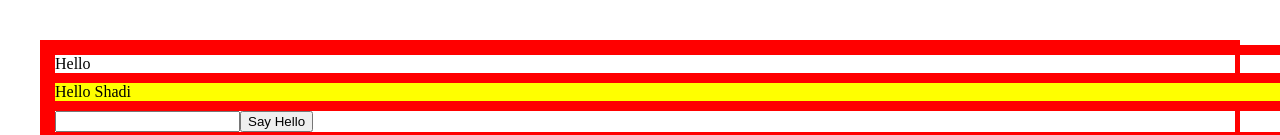
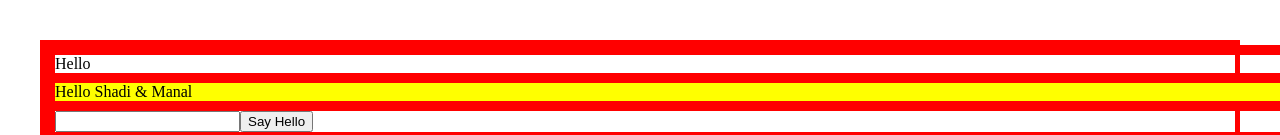
Before and after one commit to shadi-nakhal/weather-api, a React (Create React App) app: page / in a window 1280 px wide. Shown: the top 135 px of the page. Built offline with nearby package versions, Linux system fonts and the light colour scheme.

Commit message:
Added my name to the app!

```diff
--- a/src/App.js
+++ b/src/App.js
@@ -10,7 +10,7 @@ class App extends Component {
   constructor(props) {
     super(props);
     this.state = {
-      name: "Shadi"
+      name: "Shadi & Manal"
     };
   }
 
```
